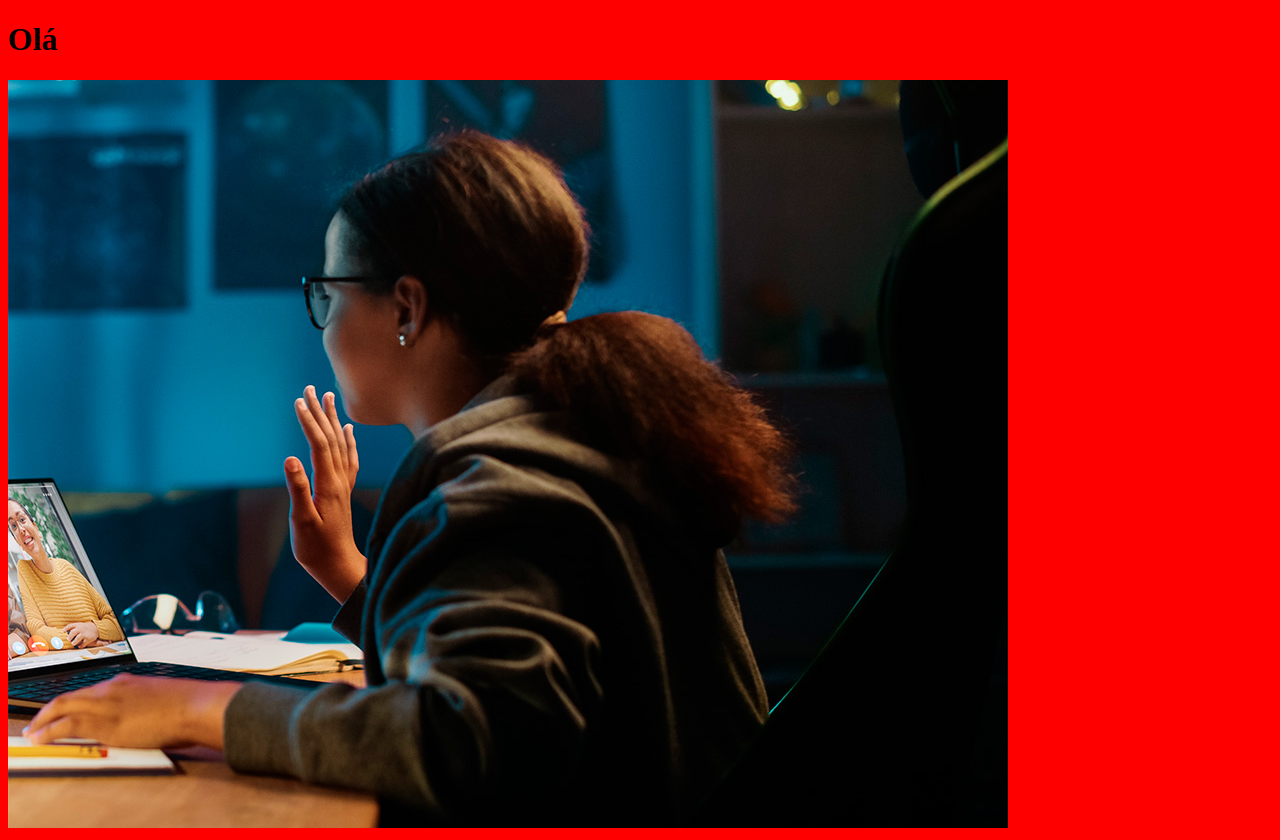
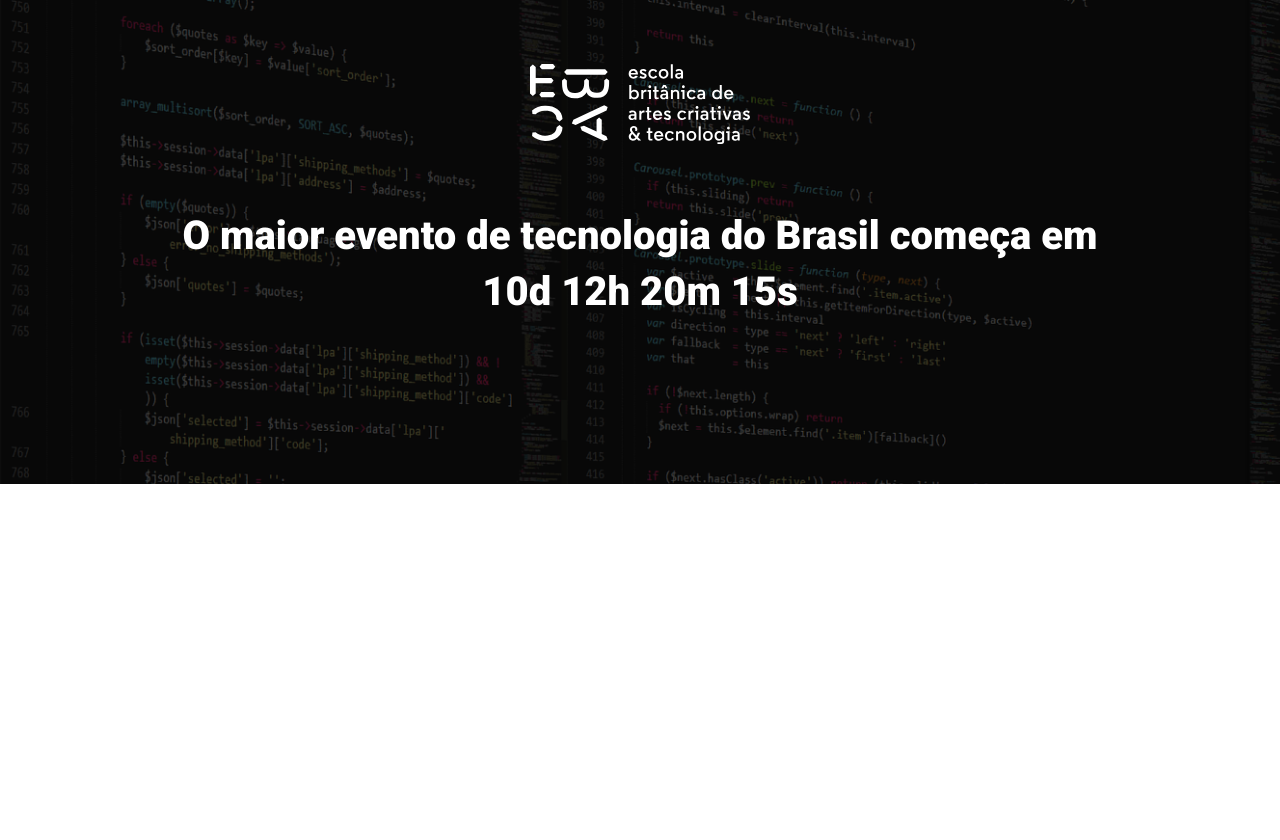
Before and after one commit to leonardodecastro-programmer/EBAC_TALKS, a website built with Parcel: page src/index.html in a window 1280 px wide. After the commit the page ends 800 px from the top, so only its background shows below. Built offline with nearby package versions, Linux system fonts and the light colour scheme.

Commit message:
create hero

```diff
--- a/src/index.html
+++ b/src/index.html
@@ -4,11 +4,25 @@
   <meta charset="UTF-8">
   <meta name="viewport" content="width=device-width, initial-scale=1.0">
   <title>Document</title>
+
+  <link rel="preconnect" href="https://fonts.googleapis.com">
+  <link rel="preconnect" href="https://fonts.gstatic.com" crossorigin>
+  <link href="https://fonts.googleapis.com/css2?family=Roboto:wght@400;700;900&display=swap" rel="stylesheet">
+
   <link rel="stylesheet" href="styles/main.scss">
 </head>
 <body>
-  <h1>Olá</h1>
-  <img src="images/backend.png" alt="">
+  <header class="hero">
+    <div class="container">
+      <img class="hero__logo" src="images/ebac_logo.svg" alt="EBAC">
+      <p class="hero__text">
+        O maior evento de tecnologia do Brasil começa em 10d 12h 20m 15s
+      </p>
+    </div>
+  </header>
+
+
+
   <script src="scripts/main.js"></script>
 </body>
 </html>
--- /dev/null
+++ b/src/styles/_hero.scss
@@ -0,0 +1,52 @@
+.hero {
+  padding-top: 64px;
+  padding-bottom: 100px;
+  background-image: url(../images/fundo.png);
+  background-repeat: no-repeat;
+  background-size: cover;
+  position: relative;
+
+  .container {
+    position: relative;
+  }
+
+  &::before {
+    position: absolute;
+    top: 0;
+    left: 0;
+    width: 100%;
+    height: 100%;
+    background-color: #000;
+    content: '';
+    opacity: .7;
+  }
+
+  &__text {
+    margin-top: 64px;
+    margin-bottom: 64px;
+    font-size: 40px;
+    line-height: 56px;
+    font-weight: 800;
+    text-align: center;
+  }
+
+  &__logo {
+    margin: 0 auto;
+    height: 80px;
+    display: block;
+  }
+
+  @media (max-width: 640px) {
+    padding: 40px 0;
+
+    &__logo {
+      height: 40px;
+    }
+
+    &__text {
+      font-size: 22px;
+      line-height: 24px;
+      margin: 24px 0;
+    }
+  }
+}
--- a/src/styles/main.scss
+++ b/src/styles/main.scss
@@ -1,3 +1,23 @@
-body {
-  background-color: red;
+@use 'hero';
+
+* {
+  margin: 0;
+  padding: 0;
+  box-sizing: border-box;
+  font-family: Roboto, sans-serif;
+  color: #fff;
 }
+
+.container {
+  max-width: 960px;
+  width: 100%;
+  margin: 0 auto;
+
+  @media (max-width: 64px) {
+    max-width: 80%;
+  }
+
+  @media (max-width: 1024px) {
+    max-width: 90%;
+  }
+}
```
Also changed, not shown: 1 other file.
